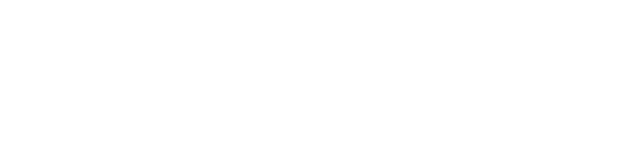
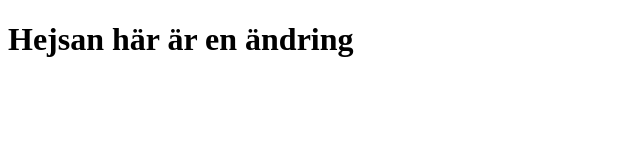
Before and after one commit to Pauline444/lolliii, a plain HTML site: page index.html in a window 1280 px wide. Shown: the whole page, without its empty margins (0-640 px from the left). Drawn offline with Linux system fonts and the light colour scheme.

Commit message:
gjort ändring på rad 11

```diff
--- a/index.html
+++ b/index.html
@@ -8,7 +8,7 @@
 </head>
 
 <body>
-    <h1></h1>
+    <h1>Hejsan här är en ändring</h1>
 </body>
 
 </html>
```
